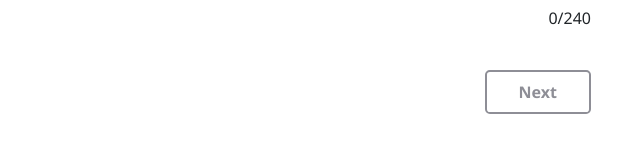
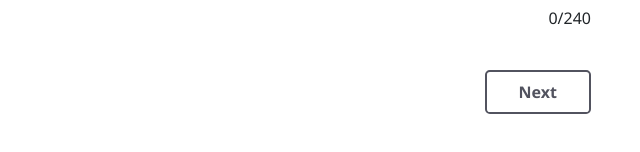
Before and after one commit to Chris-Fortier/white-bear-mpa, a React (Create React App) app: page /create-answer in a window 1280 px wide. Shown: the part 354-506 px from the top of the page, without its empty margins (319-959 px from the left). Built offline with nearby package versions, Linux system fonts and the light colour scheme.

Commit message:
made some more buttons links so you can navigate better

```diff
--- a/src/components/pages/CreateAnswer.js
+++ b/src/components/pages/CreateAnswer.js
@@ -40,7 +40,7 @@
             <div className="col">
                <div className="float-right">
                   <Link
-                     className="float-right btn btn-outline-primary btn-lg disabled"
+                     className="float-right btn btn-outline-primary btn-lg"
                      to="/create-imagery"
                      id="next-button"
                   >
--- a/src/components/pages/Landing.js
+++ b/src/components/pages/Landing.js
@@ -1,9 +1,6 @@
 import React from "react";
-// import backgroundImage from "../../img/background-landing.jpg"; // thumbs up icon
 import landingLogo from "../../img/logo-landing.png"; // thumbs up icon
-
-// import Header from "../ui/Header";
-// import Navigation from "../ui/Navigation";
+import { Link } from "react-router-dom"; // a React element for linking
 
 export default function Landing() {
    return (
@@ -132,12 +129,13 @@
                               password error
                            </div>
                         </div>
-                        <button
+                        <Link
                            className="btn btn-success float-right"
                            id="login-button"
+                           to="/create-answer"
                         >
                            Log in
-                        </button>
+                        </Link>
                      </form>
                   </div>
                </div>
```
